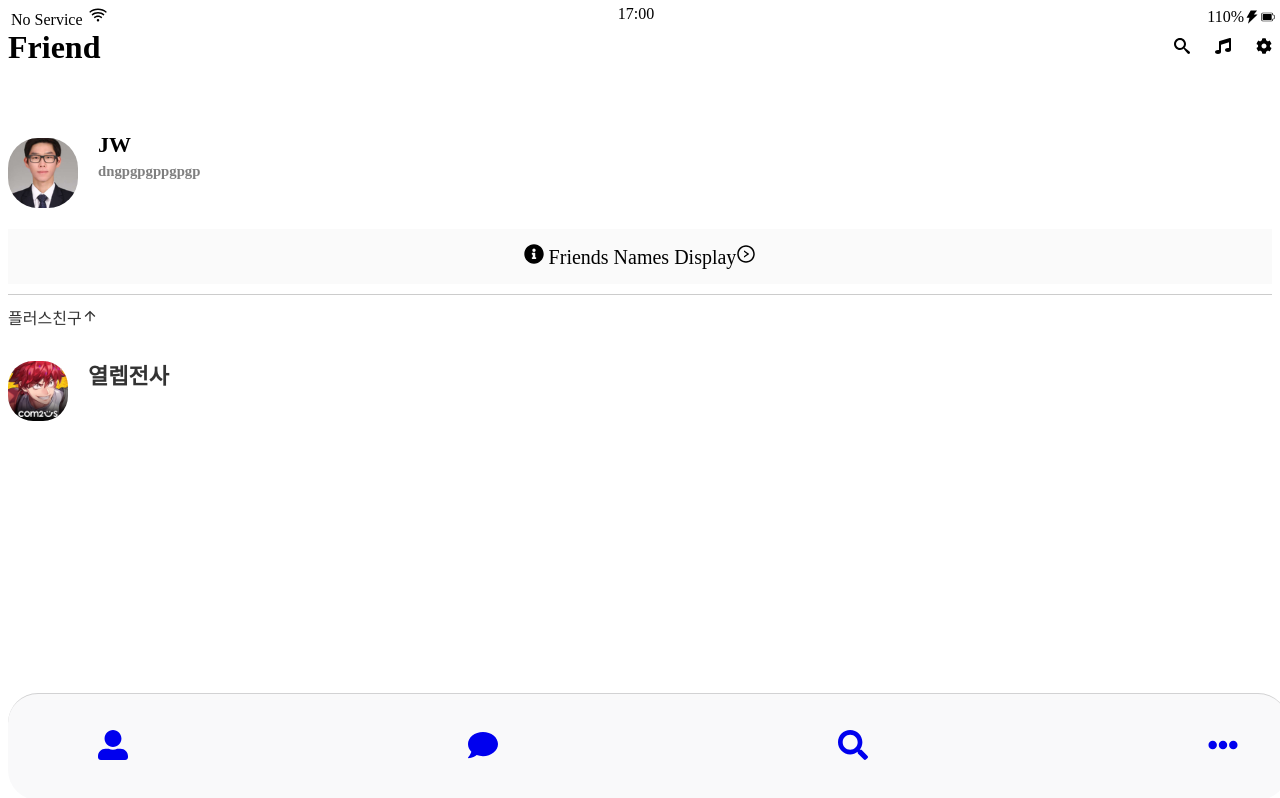
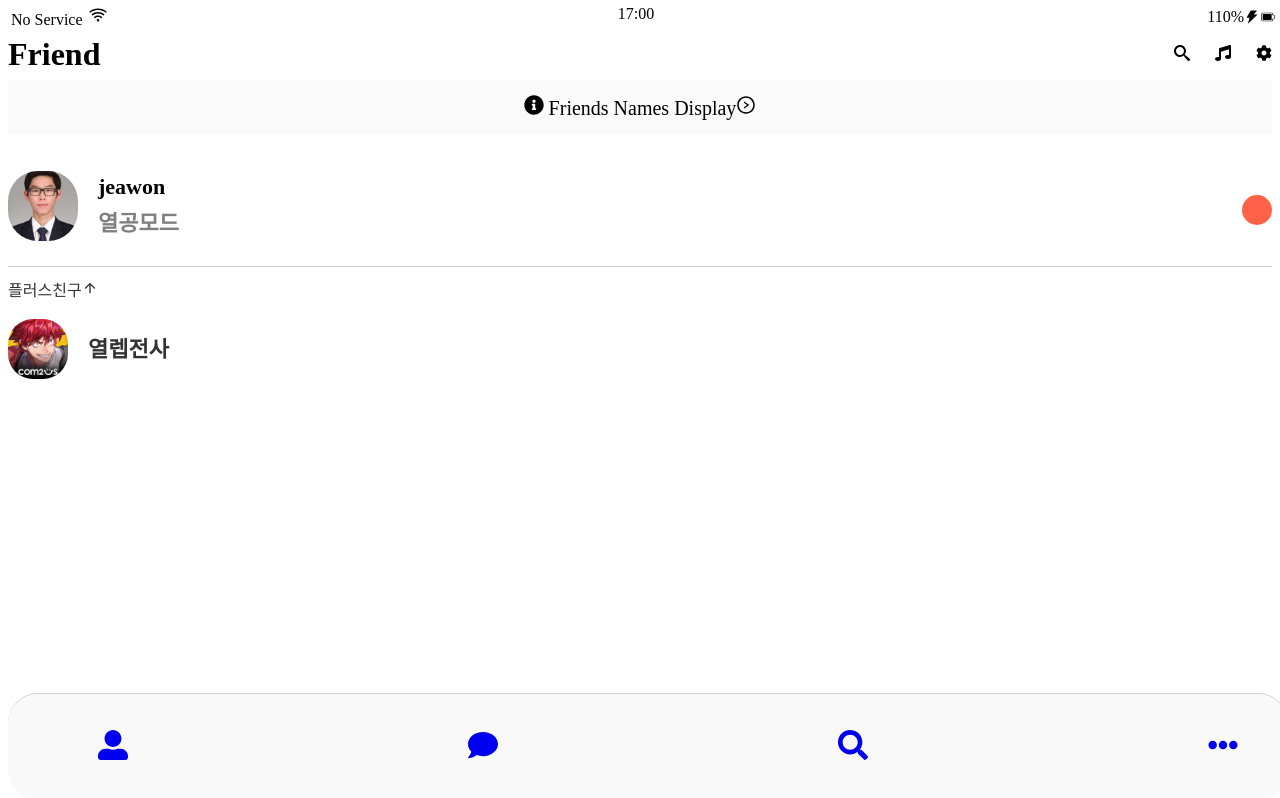
Before and after one commit to leejeawon92/kokoa-clone-2020, a React (Create React App) app in the folder kokoaclonereact/: page / in a window 1280 px wide. Built offline with nearby package versions, Linux system fonts and the light colour scheme.

Commit message:
vReact: chats screen

```diff
--- a/kokoaclonereact/src/App.js
+++ b/kokoaclonereact/src/App.js
@@ -1,7 +1,6 @@
 import { BrowserRouter, Route, Routes } from 'react-router-dom';
 import Nav from './components/Navbar';
 import Status from './components/Statusbar';
-import Screenheader from './components/ScreenHeader';
 import Friend from './routes/Friend';
 import Chats from './routes/Chats';
 import Search from './routes/Search';
@@ -10,10 +9,9 @@ import Settings from './routes/Settings';
 
 function App() {
   return (
-    <div className="App">
+    <>
       <BrowserRouter>
         <Status/>
-        <Screenheader/>
         <Routes>
           <Route path='/'  element={<Friend/>} ></Route>
           <Route path='chats' element={<Chats/>} ></Route>
@@ -24,7 +22,7 @@ function App() {
         </Routes>
         <Nav />
       </BrowserRouter>
-    </div>
+    </>
   );
 }
 
--- a/kokoaclonereact/src/components/Channel.js
+++ b/kokoaclonereact/src/components/Channel.js
@@ -31,7 +31,8 @@ const ChannelTitle = styled.h4`
   font-weight: 600;
   font-size: 22px;
 `
-const ChannelSubtitle = styled.h6`
+const ChannelSubtitle = styled.span`
+  display: flex;
   margin-top: 5px;
   color: rgba(0, 0, 0, 0.5);
 `
--- a/kokoaclonereact/src/components/ScreenHeader.js
+++ b/kokoaclonereact/src/components/ScreenHeader.js
@@ -7,8 +7,7 @@ const ScreenHeader = styled.header`
   justify-content: space-between;
   align-items: center;
   padding: var(--horizontal-space);
-  margin-bottom: 15px;
-
+  margin-top: 15px;
 `
 
 const HeaderTitle = styled.h1`
@@ -22,10 +21,10 @@ const Icons = styled.div`
   }
 `
 
-function Screenheader(){
+function Screenheader({title}){
   return (
     <ScreenHeader>
-      <HeaderTitle>Friend</HeaderTitle>
+      <HeaderTitle>{title}</HeaderTitle>
       <Icons>
         <ImSearch className='icon' />
         <FaMusic className='icon'/>
--- a/kokoaclonereact/src/components/User.js
+++ b/kokoaclonereact/src/components/User.js
@@ -1,7 +1,10 @@
 import styled from "styled-components";
-import jeawon from '../image/jeawon.jpg'
+
 
 const UserComponent = styled.div`
+  justify-content: space-between;
+  display: flex;
+  align-items: center;
 `
 
 const UserDesc = styled.div`
@@ -21,23 +24,48 @@ const UserTitle = styled.h4`
   font-size: 22px;
 `
 
-const UserSubtitle = styled.h6`
+const UserSubtitle = styled.span`
+  display: flex;
   margin-top: 5px;
   color: rgba(0, 0, 0, 0.5);
 `
-const UserState = styled.div``
+const UserState = styled.div`
+  color: black;
+  display: flex;
+  flex-direction: column;
+  align-items: center;
+`
 
-function Usercomponet(){
+const Time = styled.span`
+  margin-bottom: 8px;
+  display: block;
+`
+const MessageCount = styled.div`
+  background-color: tomato;
+  width: 30px;
+  height: 30px;
+  border-radius: 15px;
+  display: flex;
+  justify-content: center;
+  align-items: center;
+  color: white;
+  font-weight: 600;
+`
+
+function Usercomponet({avatar, name, subtitle, time, count  }){
   return (
     <UserComponent>
       <UserDesc>
-        <UserAvater src={jeawon}></UserAvater>
+        <UserAvater src={avatar}></UserAvater>
         <UserTitle>
-          JW
-          <UserSubtitle>dngpgpgppgpgp</UserSubtitle>
+          {name}
+          <UserSubtitle>{subtitle}</UserSubtitle>
         </UserTitle>
       </UserDesc>
-      <UserState></UserState>
+      <UserState>
+        <Time>{time}</Time>
+        <MessageCount>{count}</MessageCount>
+      </UserState>
     </UserComponent>
   )
 }
--- a/kokoaclonereact/src/routes/Chats.js
+++ b/kokoaclonereact/src/routes/Chats.js
@@ -1,8 +1,15 @@
+import Screenheader from '../components/ScreenHeader';
 import Usercomponet from '../components/User';
+import jeawon from '../image/jeawon.jpg'
+import alexandra from '../image/alexandra.jpg'
 
 function Chats(){
   return (
-    <Usercomponet/>
+    <>
+      <Screenheader title='Chats'/>
+      <Usercomponet avatar={jeawon} name='JW' subtitle='개명고민' time='21:20' count='3' />
+      <Usercomponet avatar={alexandra} name='daddario' subtitle='제일좋아하는배우' time='22:20' count='5' />
+    </>
   )
 }
 export default Chats;
--- a/kokoaclonereact/src/routes/Friend.js
+++ b/kokoaclonereact/src/routes/Friend.js
@@ -3,6 +3,8 @@ import {AiOutlineRightCircle} from 'react-icons/ai'
 import { FaInfoCircle} from 'react-icons/fa'
 import Usercomponet from '../components/User'
 import Channelcomponet from '../components/Channel'
+import Screenheader from '../components/ScreenHeader'
+import jeawon from '../image/jeawon.jpg'
 
 const InfoDisplay = styled.a`
 text-align: center;
@@ -20,12 +22,13 @@ margin-top: -15px;
 function Friend(){
   return(
     <>
-      <Usercomponet />
+      <Screenheader title='Friend'/>
       <InfoDisplay>
         <FaInfoCircle className='info' />
         Friends Names Display
         <AiOutlineRightCircle/>
       </InfoDisplay>
+      <Usercomponet avatar={jeawon} name='jeawon' subtitle='열공모드' />
       <Channelcomponet />
     </>
   )
```
Also changed, not shown: kokoaclonereact/src/image/alexandra.jpg (added).
